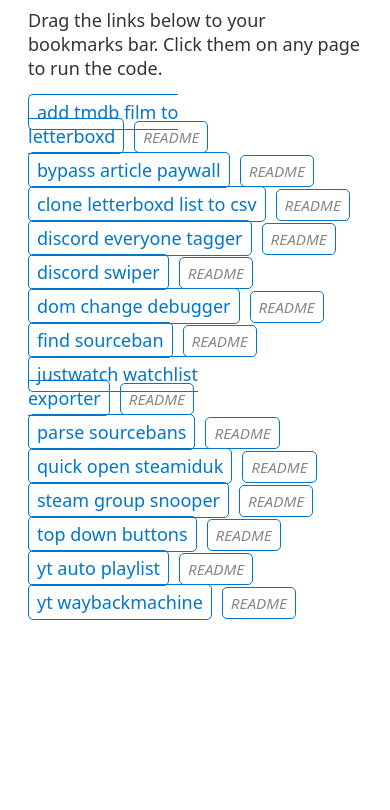
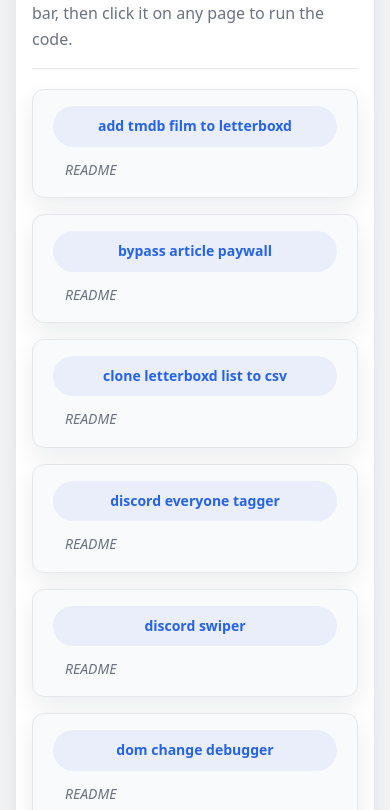
Before and after one commit to DiegoFleitas/bookmarklet-collection, a plain HTML site: page docs/index.html in a window 390 px wide. Shown: the part 122-932 px from the top of the page. Before the commit the page ends 844 px from the top, so only its background shows below. Drawn offline with Linux system fonts and the light colour scheme.

Commit message:
Add favicon images, web manifest, and styles for improved UI
- Added favicon images (PNG and ICO formats) for better branding.
- Created a web manifest file for PWA support with icon specifications.
- Introduced a new CSS file with custom properties for theming and layout.
- Defined styles for body, page shell, headers, and bookmarklet items to enhance visual consistency and responsiveness.

```diff
--- a/docs/index.html
+++ b/docs/index.html
@@ -5,31 +5,25 @@
   <meta charset="UTF-8" />
   <meta name="viewport" content="width=device-width, initial-scale=1.0" />
   <title>Bookmarklet Collection</title>
-  <style>
-    body {
-      font-family: system-ui, -apple-system, BlinkMacSystemFont, "Segoe UI", "Helvetica Neue", Arial, sans-serif;
-      font-size: 18px;
-      background-color: #fff;
-      color: #333;
-      padding: 20px;
-    }
-    h1 { font-size: 24px; margin-bottom: 20px; }
-    p { margin-bottom: 20px; }
-    #error-message { display: none; color: #c00; background: #fee; padding: 15px; border-radius: 5px; margin-bottom: 20px; }
-    #bookmarklet-list { list-style: none; padding: 0; }
-    #bookmarklet-list li { margin-bottom: 10px; }
-    #bookmarklet-list a { color: #07c; border: 1px solid #07c; padding: 5px 8px; text-decoration: none; border-radius: 5px; }
-    #bookmarklet-list a:hover { background: #07c; color: #fff; }
-    #bookmarklet-list .readme { margin-left: 10px; font-size: 0.85em; color: #888; font-style: italic; }
-    #bookmarklet-list .error-item { color: #c00; }
-  </style>
+  <link rel="stylesheet" href="./styles.css" />
+  <link rel="apple-touch-icon" sizes="180x180" href="./favicon_io/apple-touch-icon.png" />
+  <link rel="icon" type="image/png" sizes="32x32" href="./favicon_io/favicon-32x32.png" />
+  <link rel="icon" type="image/png" sizes="16x16" href="./favicon_io/favicon-16x16.png" />
+  <link rel="shortcut icon" href="./favicon_io/favicon.ico" />
+  <link rel="manifest" href="./favicon_io/site.webmanifest" />
 </head>
 
 <body>
-  <h1>Diego's Bookmarklet Collection</h1>
-  <p>Drag the links below to your bookmarks bar. Click them on any page to run the code.</p>
-  <div id="error-message"></div>
-  <ul id="bookmarklet-list"></ul>
+  <div class="page-shell">
+    <header class="page-header">
+      <h1 class="page-title">Diego's Bookmarklet Collection</h1>
+      <p class="page-subtitle">Drag any bookmarklet to your bookmarks bar, then click it on any page to run the code.</p>
+    </header>
+    <main class="page-main">
+      <div id="error-message" role="alert"></div>
+      <ul id="bookmarklet-list" class="bookmarklet-list"></ul>
+    </main>
+  </div>
 
   <script>
     const CDN = "https://cdn.jsdelivr.net/gh/DiegoFleitas/bookmarklet-collection@main";
@@ -66,13 +60,15 @@
         const actualHash = await sha384(code);
         if (actualHash !== expectedHash) {
           listEl.appendChild(Object.assign(document.createElement("li"), {
-            className: "error-item",
+            className: "bookmarklet-item error-item",
             textContent: `${displayName} — integrity check failed — the code may have been modified or the CDN cache is stale`
           }));
           return;
         }
         const li = document.createElement("li");
+        li.className = "bookmarklet-item";
         const a = document.createElement("a");
+        a.className = "bookmarklet-link";
         a.href = "javascript:" + encodeURIComponent(code);
         a.textContent = displayName;
         a.onclick = () => false;
@@ -80,14 +76,14 @@
         // Add README link for all bookmarklets (README files are optional).
         const readme = document.createElement("a");
         readme.href = readmeUrl;
-        readme.className = "readme";
+        readme.className = "bookmarklet-readme";
         readme.textContent = "README";
         readme.target = "_blank";
         li.appendChild(readme);
         listEl.appendChild(li);
       } catch (err) {
         listEl.appendChild(Object.assign(document.createElement("li"), {
-          className: "error-item",
+          className: "bookmarklet-item error-item",
           textContent: `⚠ ${displayName} — ${err.message}`
         }));
       }
--- /dev/null
+++ b/docs/styles.css
@@ -0,0 +1,200 @@
+:root {
+  --color-page-bg: #f3f4f6;
+  --color-surface: #ffffff;
+  --color-surface-subtle: #f9fafb;
+  --color-border-subtle: #e5e7eb;
+  --color-primary: #2563eb;
+  --color-primary-soft: rgba(37, 99, 235, 0.08);
+  --color-danger: #b91c1c;
+  --color-danger-soft: #fef2f2;
+  --color-text: #0f172a;
+  --color-text-muted: #6b7280;
+  --radius-md: 12px;
+  --radius-lg: 16px;
+  --space-2: 0.5rem;
+  --space-3: 0.75rem;
+  --space-4: 1rem;
+  --space-5: 1.25rem;
+  --space-6: 1.5rem;
+  --shadow-soft: 0 10px 25px rgba(15, 23, 42, 0.08);
+  --font-family-sans: system-ui, -apple-system, BlinkMacSystemFont, "Segoe UI", "Helvetica Neue", Arial, sans-serif;
+  --font-size-sm: 0.875rem;
+  --font-size-md: 1rem;
+  --font-size-lg: 1.25rem;
+  --font-size-xl: 1.5rem;
+  --line-height-tight: 1.2;
+  --line-height-relaxed: 1.6;
+}
+
+* {
+  box-sizing: border-box;
+}
+
+body {
+  margin: 0;
+  min-height: 100vh;
+  font-family: var(--font-family-sans);
+  font-size: var(--font-size-md);
+  line-height: var(--line-height-relaxed);
+  background-color: var(--color-page-bg);
+  color: var(--color-text);
+  display: flex;
+  align-items: flex-start;
+  justify-content: center;
+  padding: var(--space-6);
+}
+
+.page-shell {
+  width: 100%;
+  max-width: 960px;
+  background-color: var(--color-surface);
+  border-radius: var(--radius-lg);
+  box-shadow: var(--shadow-soft);
+  padding: clamp(1.5rem, 3vw, 2.5rem);
+}
+
+.page-header {
+  margin-bottom: var(--space-5);
+  border-bottom: 1px solid var(--color-border-subtle);
+  padding-bottom: var(--space-4);
+}
+
+.page-title {
+  font-size: var(--font-size-xl);
+  line-height: var(--line-height-tight);
+  letter-spacing: -0.02em;
+  margin: 0 0 var(--space-2);
+}
+
+.page-subtitle {
+  margin: 0;
+  color: var(--color-text-muted);
+  font-size: var(--font-size-md);
+}
+
+.page-main {
+  display: flex;
+  flex-direction: column;
+  gap: var(--space-4);
+  margin-top: var(--space-4);
+}
+
+#error-message {
+  display: none;
+  padding: var(--space-3) var(--space-4);
+  border-radius: var(--radius-md);
+  background-color: var(--color-danger-soft);
+  color: var(--color-danger);
+  border: 1px solid rgba(185, 28, 28, 0.15);
+  font-size: var(--font-size-sm);
+}
+
+.bookmarklet-list {
+  list-style: none;
+  padding: 0;
+  margin: 0;
+  display: grid;
+  grid-template-columns: repeat(auto-fit, minmax(260px, 1fr));
+  gap: var(--space-4);
+}
+
+.bookmarklet-item {
+  padding: var(--space-4) var(--space-5);
+  background-color: var(--color-surface-subtle);
+  border-radius: var(--radius-md);
+  border: 1px solid var(--color-border-subtle);
+  box-shadow: var(--shadow-soft);
+  display: flex;
+  align-items: center;
+  justify-content: space-between;
+  gap: var(--space-3);
+}
+
+.bookmarklet-item.error-item {
+  background-color: var(--color-danger-soft);
+  border-color: rgba(185, 28, 28, 0.25);
+  color: var(--color-danger);
+  box-shadow: none;
+  font-size: var(--font-size-sm);
+}
+
+.bookmarklet-link {
+  display: inline-flex;
+  align-items: center;
+  justify-content: center;
+  padding: 0.5rem 0.9rem;
+  border-radius: 999px;
+  border: 1px solid transparent;
+  background-color: var(--color-primary-soft);
+  color: var(--color-primary);
+  font-weight: 600;
+  font-size: var(--font-size-sm);
+  text-decoration: none;
+  white-space: nowrap;
+  cursor: grab;
+  transition:
+    background-color 150ms ease,
+    color 150ms ease,
+    box-shadow 150ms ease,
+    transform 150ms ease,
+    border-color 150ms ease;
+}
+
+.bookmarklet-link:hover {
+  background-color: var(--color-primary);
+  color: #fff;
+  box-shadow: 0 12px 30px rgba(37, 99, 235, 0.35);
+  transform: translateY(-1px);
+  border-color: transparent;
+}
+
+.bookmarklet-link:active {
+  transform: translateY(0);
+  box-shadow: 0 4px 12px rgba(15, 23, 42, 0.18);
+}
+
+.bookmarklet-link:focus-visible {
+  outline: 2px solid var(--color-primary);
+  outline-offset: 2px;
+}
+
+.bookmarklet-readme {
+  margin-left: var(--space-3);
+  font-size: var(--font-size-sm);
+  color: var(--color-text-muted);
+  text-decoration: none;
+  font-style: italic;
+  white-space: nowrap;
+  transition: color 150ms ease, text-decoration-color 150ms ease;
+}
+
+.bookmarklet-readme:hover {
+  color: var(--color-primary);
+  text-decoration: underline;
+  text-decoration-thickness: 1px;
+}
+
+.bookmarklet-readme:focus-visible {
+  outline: 2px solid var(--color-primary);
+  outline-offset: 2px;
+}
+
+@media (max-width: 640px) {
+  body {
+    padding: var(--space-4);
+  }
+
+  .page-shell {
+    padding: var(--space-4);
+  }
+
+  .bookmarklet-item {
+    flex-direction: column;
+    align-items: flex-start;
+  }
+
+  .bookmarklet-link {
+    width: 100%;
+    justify-content: center;
+  }
+}
```
Also changed, not shown: docs/favicon_io/android-chrome-192x192.png (added), docs/favicon_io/android-chrome-512x512.png (added), docs/favicon_io/apple-touch-icon.png (added), docs/favicon_io/favicon-16x16.png (added), docs/favicon_io/favicon-32x32.png (added), docs/favicon_io/favicon.ico (added), docs/favicon_io/site.webmanifest (added).
